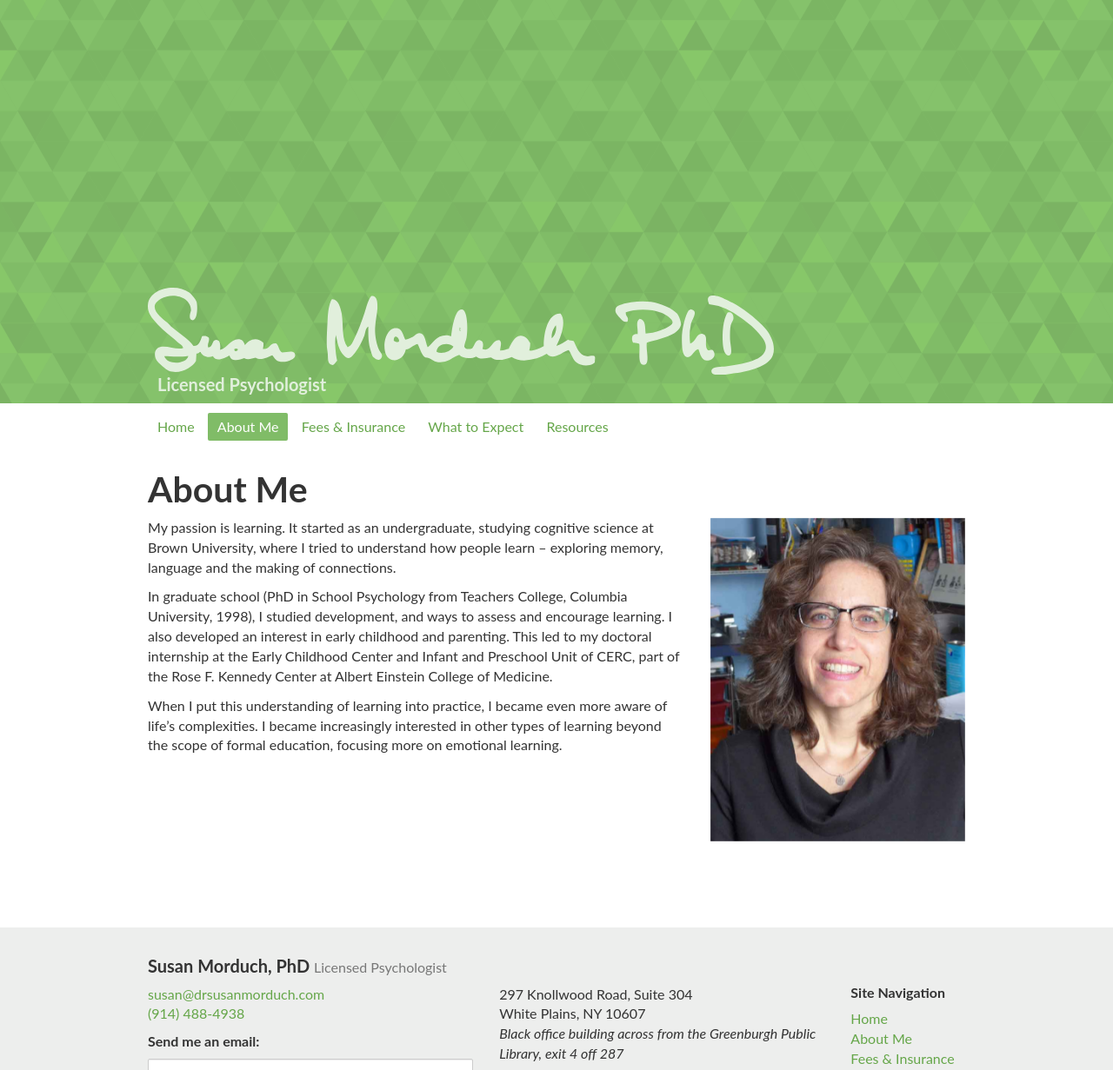
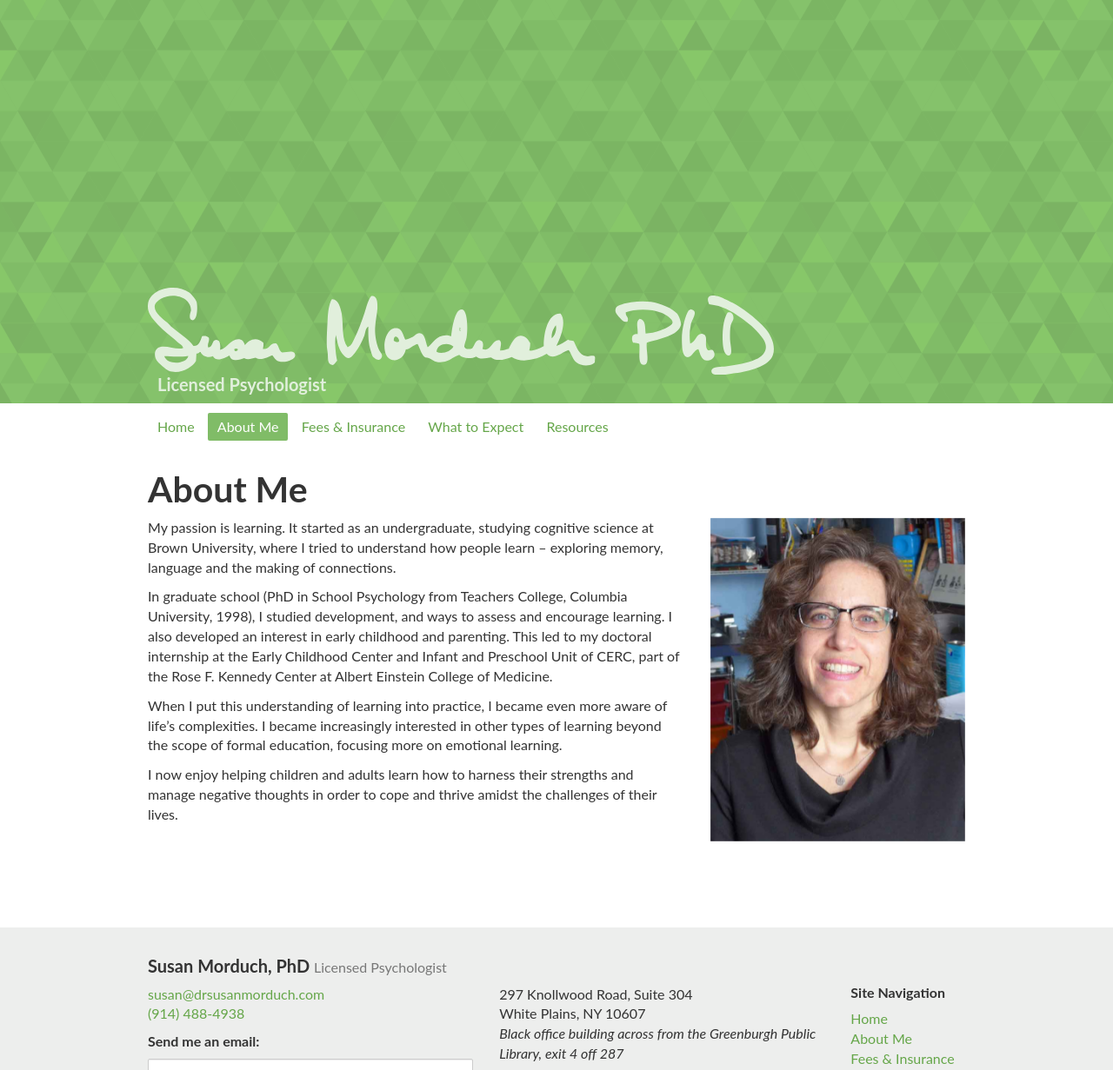
Before and after one commit to nmorduch/susan, a Jekyll site: the page built from _posts/0000-01-10-about-me.md, in a window 1280 px wide, cut to the strip 0-1231 px from the top of the page. Shown: the whole strip at 87% size. Built offline with Jekyll 4.4.1, drawn with Linux system fonts in a browser that asks for light colours; Markdown is read by kramdown in place of the engine named in the settings.

Commit message:
Updated 0000-01-10-about-me.md

```diff
--- a/_posts/0000-01-10-about-me.md
+++ b/_posts/0000-01-10-about-me.md
@@ -9,3 +9,5 @@
 In graduate school (PhD in School Psychology from Teachers College, Columbia University, 1998), I studied development, and ways to assess and encourage learning. I also developed an interest in early childhood and parenting. This led to my doctoral internship at the Early Childhood Center and Infant and Preschool Unit of CERC, part of the Rose F. Kennedy Center at Albert Einstein College of Medicine.
 
 When I put this understanding of learning into practice, I became even more aware of life's complexities. I became increasingly interested in other types of learning beyond the scope of formal education, focusing more on emotional learning.
+
+I now enjoy helping children and adults learn how to harness their strengths and manage negative thoughts in order to cope and thrive amidst the challenges of their lives.
```
